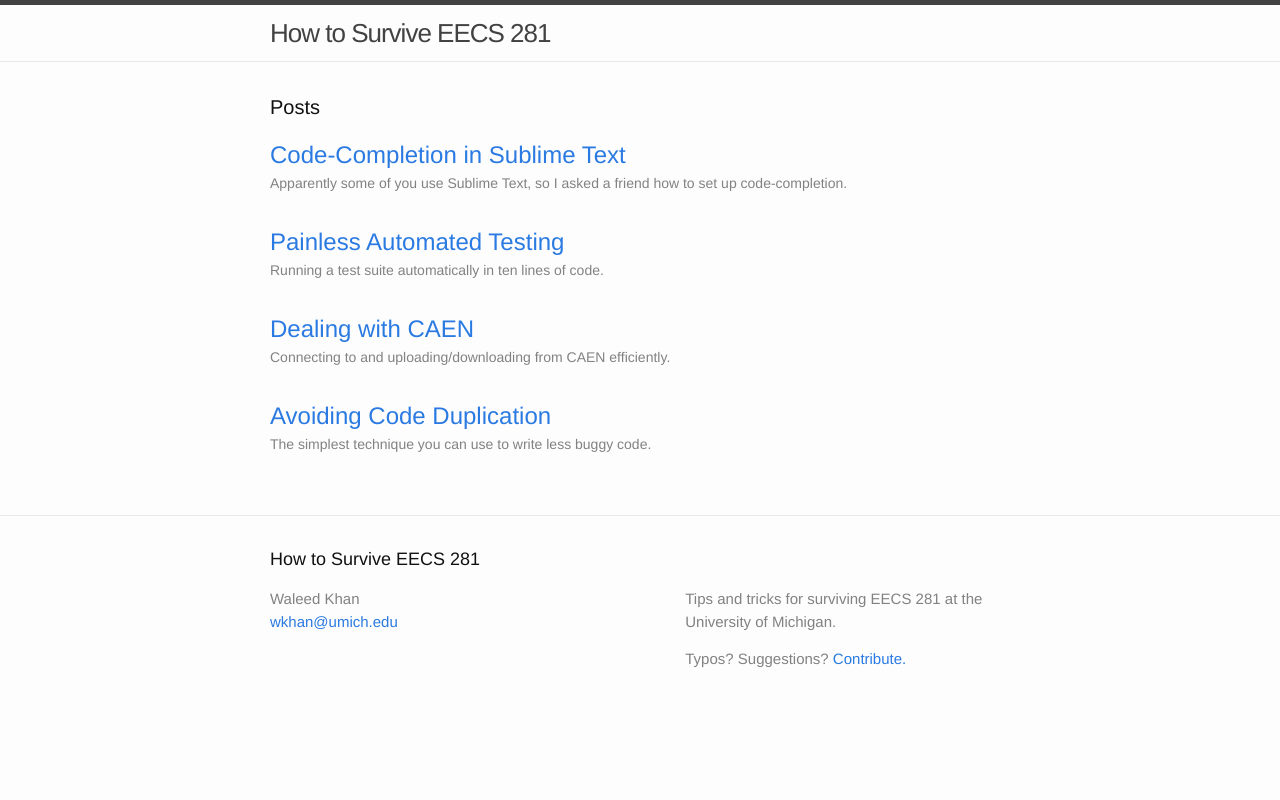
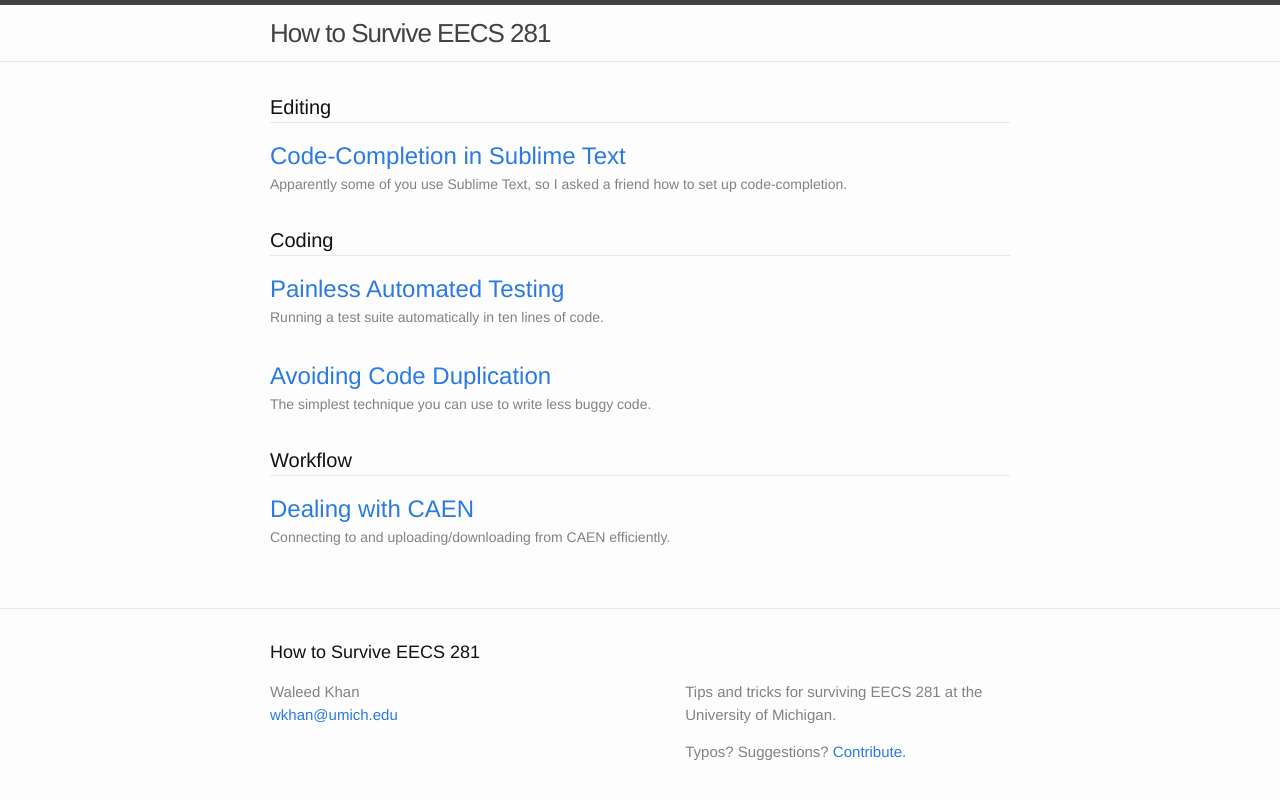
Before and after one commit to arxanas/how-to-survive-eecs-281, a Jekyll site: the page built from index.html, in a window 1280 px wide. Shown: the top 800 px of the page. Built offline with Jekyll 4.4.1, drawn with Linux system fonts in a browser that asks for light colours.

Commit message:
Add categories

```diff
--- a/_config.yml
+++ b/_config.yml
@@ -7,6 +7,13 @@ description: > # this means to ignore newlines until "baseurl:"
 baseurl: "/281" # the subpath of your site, e.g. /blog/
 url: "http://waleedkhan.name" # the base hostname & protocol for your site
 
+# We can get a list of categories already, but we want to be sure to display
+# them in this order.
+all_categories:
+  - editing
+  - coding
+  - workflow
+
 contribute_link: "https://github.com/arxanas/how-to-survive-eecs-281"
 
 # Build settings
--- a/_posts/2014-01-08-code-deduplication.textile
+++ b/_posts/2014-01-08-code-deduplication.textile
@@ -2,6 +2,7 @@
 layout: post
 title: Avoiding Code Duplication
 subtitle: The simplest technique you can use to write less buggy code.
+category: coding
 permalink: /code-deduplication/
 ---
 The biggest source of bugs in code in EECS 281, in my experience, is a lack of clean code. _"Hey, if my code works, it works -- there's no need to get all fussy about how I write it,"_ you might say. It's true that you can get full points on the autograder with all of your code shoved in @main@, but do you ever wonder about how those 'genius' programmers get done so quickly? They somehow seem to get it right the first time they write their code.
--- a/_posts/2014-12-21-painless-automated-testing.textile
+++ b/_posts/2014-12-21-painless-automated-testing.textile
@@ -2,6 +2,7 @@
 layout: post
 title: Painless Automated Testing
 subtitle: Running a test suite automatically in ten lines of code.
+category: coding
 permalink: /painless-automated-testing/
 ---
 I'm guessing that you don't like testing. Fortunately, we can make testing a lot easier to do by writing a script to do it for us. In this post, you'll learn how to write a simple shell script which will run your program with input and compare it against the expected output.
--- a/_sass/_layout.scss
+++ b/_sass/_layout.scss
@@ -165,8 +165,11 @@
     padding: $spacing-unit 0;
 }
 
-.page-heading {
+.category-heading {
     font-size: 20px;
+    text-transform: capitalize;
+
+    border-bottom: 1px solid $grey-color-light;
 }
 
 .post-list {
--- a/index.html
+++ b/index.html
@@ -4,10 +4,11 @@ layout: default
 
 <div class="home">
 
-  <h1 class="page-heading">Posts</h1>
+  <dl class="post-list">
+    {% for category in site.all_categories %}
+      <h1 class="category-heading">{{ category }}</h1>
 
-  <dl class="post-list">
-    {% for post in site.posts %}
+      {% for post in site.categories[category] %}
         <dt>
           <a class="post-link" href="{{ post.url | prepend: site.baseurl }}">{{ post.title }}</a>
         </dt>
@@ -15,6 +16,7 @@ layout: default
           {{ post.subtitle }}
         </dd>
       {% endfor %}
+    {% endfor %}
   </dl>
 
 </div>
```
Also changed, not shown: _posts/2014-01-12-dealing-with-caen.md (+1 -0 lines), _posts/2015-01-21-sublime-clang.md (+1 -0 lines). Lines whose indentation alone changed are shown as unchanged.
